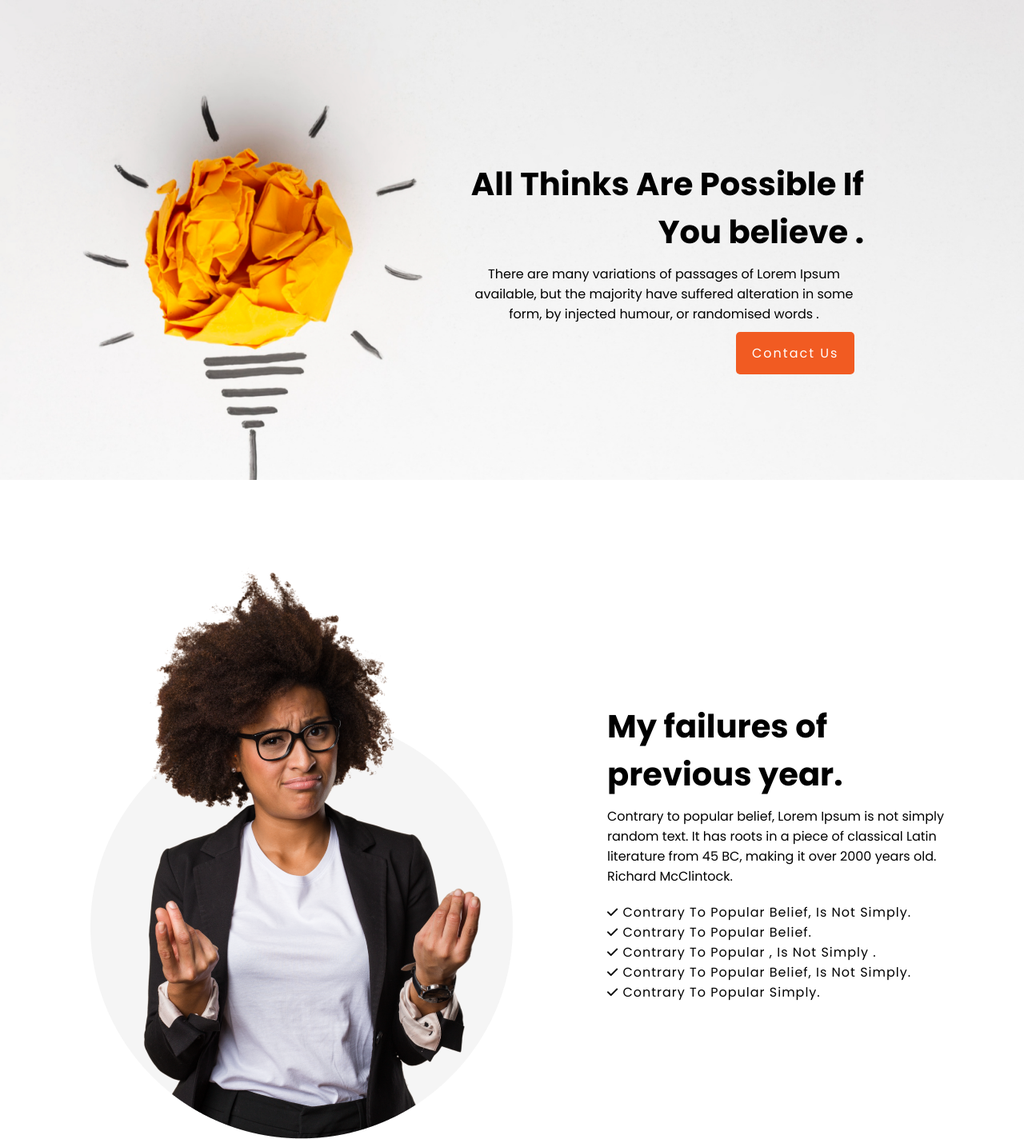
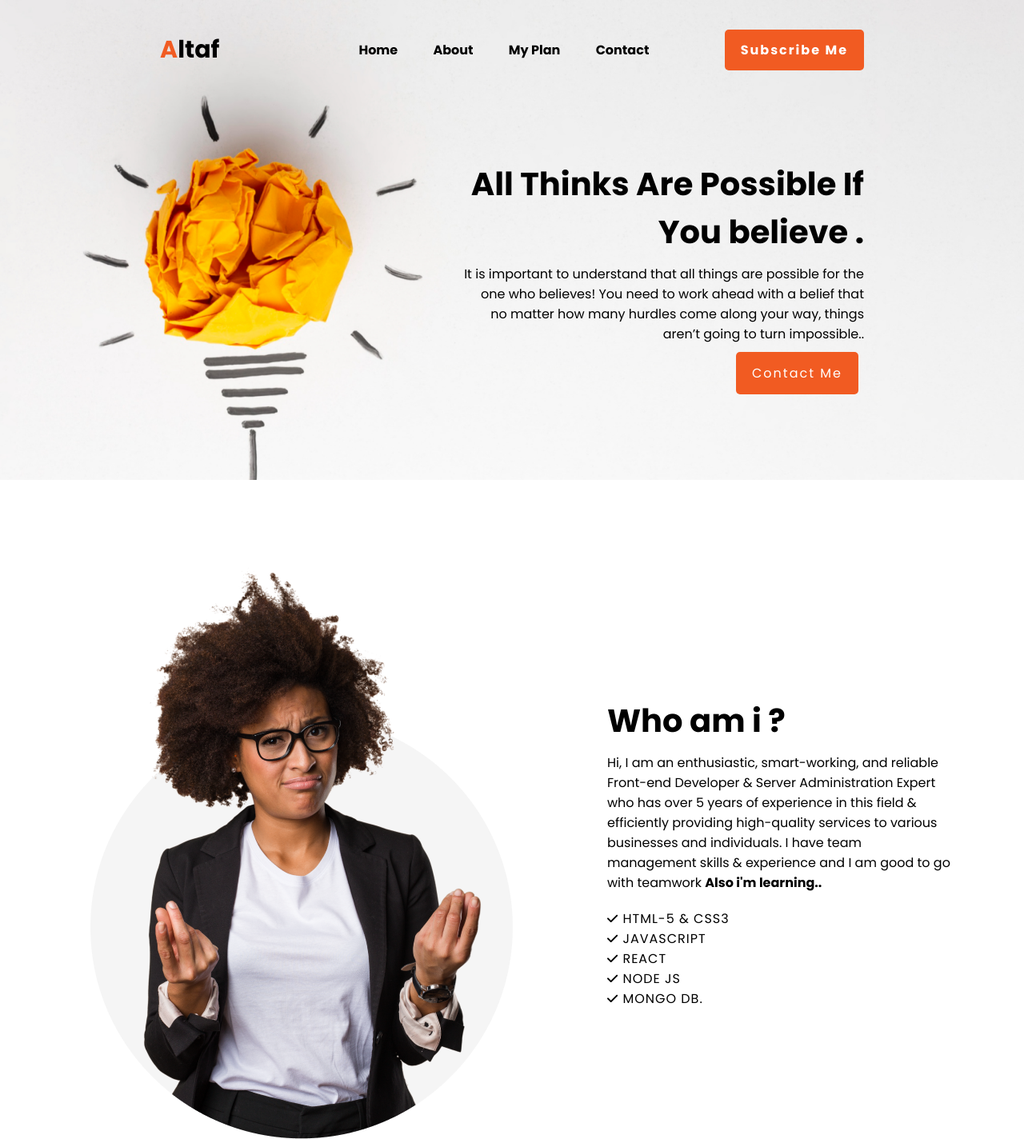
Before and after one commit to AltafHusain22/New-year, a plain HTML site: page index.html in a window 1280 px wide. Shown: the top 1424 px of the page at 80% size. Drawn offline with Linux system fonts and the light colour scheme.

Commit message:
a menu added, texts and colors updated

```diff
--- a/index.html
+++ b/index.html
@@ -9,8 +9,12 @@
     <!-- google poppins font link -->
     <link rel="preconnect" href="https://fonts.googleapis.com" />
     <link rel="preconnect" href="https://fonts.gstatic.com" crossorigin />
+    <link <link rel="preconnect" href="https://fonts.googleapis.com" />
+    <link rel="preconnect" href="https://fonts.gstatic.com" crossorigin />
     <link
-     <link rel="preconnect" href="https://fonts.googleapis.com"><link rel="preconnect" href="https://fonts.gstatic.com" crossorigin><link href="https://fonts.googleapis.com/css2?family=Open+Sans:wght@400;600&family=Poppins:wght@400;700&display=swap" rel="stylesheet">
+      href="https://fonts.googleapis.com/css2?family=Open+Sans:wght@400;600&family=Poppins:wght@400;700&display=swap"
+      rel="stylesheet"
+    />
 
     <!-- fontawesome icons cdn link -->
     <script
@@ -22,113 +26,147 @@
     <link rel="stylesheet" href="../New-year/src/index.css" />
   </head>
   <body>
+    <header>
+      <!-- nav Area -->
+
+      <section class="menu-item-area">
+        <div class="menu-wrap">
+          <div class="logo">
+            <h2><span class="loto-first-letter">A</span>ltaf</h2>
+          </div>
+          <div class="menu-items">
+            <nav>
+              <ul>
+                <li><a href="#home">Home</a></li>
+                <li><a href="#about">About</a></li>
+                <li><a href="#plan">My Plan</a></li>
+                <li><a href="#contact">Contact</a></li>
+                <li class="subscribe-btn">
+                  <a href="#subscribe">Subscribe Me</a>
+                </li>
+              </ul>
+            </nav>
+          </div>
+        </div>
+      </section>
       <!-- Banner Area -->
-    <header>
-      <section class="banner-area">
+      <section class="banner-area" id="home">
         <div class="banner-texts">
           <h2 class="title">All Thinks Are Possible If You believe .</h2>
           <p class="desciription">
-            There are many variations of passages of Lorem Ipsum available, but
-            the majority have suffered alteration in some form, by injected
-            humour, or randomised words .
+            It is important to understand that all things are possible for the
+            one who believes! You need to work ahead with a belief that no
+            matter how many hurdles come along your way, things aren’t going to
+            turn impossible..
           </p>
-          <button class="btn">Contact Us</button>
+          <button class="btn"><a href="#contact">Contact Me</a></button>
         </div>
       </section>
     </header>
     <!-- Main Section -->
     <main>
-
       <!-- About section -->
 
-      <section class="aboutme">
+      <section class="aboutme" id="about">
         <div class="about-area">
           <div class="image-area">
             <img src="../New-year/Assets/images/person.png" alt="" srcset="" />
           </div>
           <div class="text-area">
-            <h2 class="about-title">My failures of previous year.</h2>
+            <h2 class="about-title">Who am i ?</h2>
             <p class="about-desciription">
-              Contrary to popular belief, Lorem Ipsum is not simply random text.
-              It has roots in a piece of classical Latin literature from 45 BC,
-              making it over 2000 years old. Richard McClintock.
+              Hi, I am an enthusiastic, smart-working, and reliable Front-end
+              Developer & Server Administration Expert who has over 5 years of
+              experience in this field & efficiently providing high-quality
+              services to various businesses and individuals. I have team
+              management skills & experience and I am good to go with teamwork
+              <b> Also i'm learning..</b>
             </p>
             <li class="about-list">
-              <i class="fa-solid fa-check"> </i> Contrary to popular belief, is
-              not simply.
+              <i class="fa-solid fa-check"> </i> HTML-5 & CSS3
             </li>
             <li class="about-list">
-              <i class="fa-solid fa-check"> </i> Contrary to popular belief.
+              <i class="fa-solid fa-check"> </i> jAVASCRIPT
+            </li>
+            <li class="about-list"><i class="fa-solid fa-check"> </i> REACT</li>
+            <li class="about-list">
+              <i class="fa-solid fa-check"> </i> NODE JS
             </li>
             <li class="about-list">
-              <i class="fa-solid fa-check"> </i> Contrary to popular , is not
-              simply .
-            </li>
-            <li class="about-list">
-              <i class="fa-solid fa-check"> </i> Contrary to popular belief, is
-              not simply.
-            </li>
-            <li class="about-list">
-              <i class="fa-solid fa-check"> </i> Contrary to popular simply.
+              <i class="fa-solid fa-check"> </i> MONGO DB.
             </li>
           </div>
         </div>
       </section>
 
       <!-- Plan section start -->
-      <section class="plan">
-        <h2 class="plan-heading ">My plans</h2>
+      <section class="plan" id="plan">
+        <h2 class="plan-heading">My plans</h2>
         <div class="plan-area">
-
           <div class="plan-item-box">
-                    <img src="../New-year/Assets/icons/web.png" alt="">
+            <img src="../New-year/Assets/icons/web.png" alt="" />
             <h2 class="plan-title">Web Development</h2>
-                    <p class="plan-description">Lorem ipsum, dolor sit amet consectetur adipisicing elit. Eligendi, sunt?</p>
+            <p class="plan-description">
+              First i'll be a expert webdeveloper and i'll add lots of skills in
+              my career .
+            </p>
           </div>
           <div class="plan-item-box">
-                    <img src="../New-year/Assets/icons/js.png" alt="">
-                    <h2 class="plan-title">Javascript</h2>
-                    <p class="plan-description">Lorem ipsum dolor sit amet consectetur adipisicing elit. Officia, quisquam?</p>
+            <img src="../New-year/Assets/icons/presentation.png" alt="" />
+            <h2 class="plan-title">Teaching</h2>
+            <p class="plan-description">
+              then i wnat to spread my knowledge to people who are seeking to
+              gather knowldge.
+            </p>
           </div>
           <div class="plan-item-box">
-                    <img src="../New-year/Assets/icons/smoke.png" alt="">
-                    <h2 class="plan-title">Smoking Habit</h2>
-                    <p class="plan-description">Lorem ipsum dolor, sit amet consectetur adipisicing elit. Corporis, nemo?</p>
+            <img src="../New-year/Assets/icons/planning.png" alt="" />
+            <h2 class="plan-title">Writing</h2>
+            <p class="plan-description">
+              i love writing book , so i planed i'll write a book about
+              techonology.
+            </p>
           </div>
           <div class="plan-item-box">
-                    <img src="../New-year/Assets/icons/ecom.png" alt="">
-                    <h2 class="plan-title">ecommerce</h2>
-                    <p class="plan-description">Lorem ipsum dolor sit amet consectetur adipisicing elit. Praesentium, dicta!</p>
+            <img src="../New-year/Assets/icons/job.png" alt="" />
+            <h2 class="plan-title">Job</h2>
+            <p class="plan-description">
+              Getting a good job at a sftware company is my dream .
+            </p>
           </div>
         </div>
       </section>
 
       <!-- call to action section -->
 
-      <section class="call-to-action-area">
+      <section class="call-to-action-area" id="contact">
         <div class="call-to-action">
           <h2 class="call-to-action-title">Awlays keep a positive mindset</h2>
-            <button class="callnow">Call Now </button>
+          <button class="callnow">Call Now</button>
         </div>
       </section>
     </main>
 
     <!-- Footer Section -->
-    <footer>
+    <footer id="subscribe">
       <div class="footer-aea">
         <div class="footer-left-info">
           <h2 class="footer-header">Future</h2>
-                <p class="footer-description">There are many variations of passages of Lorem Ipsum available, but the majority have suffered alteration in some form, by injected humour, or randomised words</p>
+          <p class="footer-description">
+            Too often, we surrender much before we actually have ended up the
+            game. We lose the game before losing it, and that’s certainly
+            ridiculous.
+          </p>
           <p class="footer-description">Email : altaf@gmail.com</p>
           <p class="footer-description">Phone : +8801772654094</p>
-                <img src="../New-year/Assets/icons/fb.png" alt="" srcset="">
-                <img src="../New-year/Assets/icons/twitter.png" alt="" srcset="">
-                <img src="../New-year/Assets/icons/youtube.png" alt="" srcset="">
+          <img src="../New-year/Assets/icons/fb.png" alt="" srcset="" />
+          <img src="../New-year/Assets/icons/twitter.png" alt="" srcset="" />
+          <img src="../New-year/Assets/icons/youtube.png" alt="" srcset="" />
         </div>
         <div class="footer-right-getnotify">
-                <h2 class="subscribe-header">Subscribe </h2>
-                <input placeholder="Email..." type="email" name="" id="">
-                <input type="submit" value="Submit">
+          <h2 class="subscribe-header">Subscribe</h2>
+          <input placeholder="Email..." type="email" name="" id="" />
+          <input type="submit" value="Submit" />
         </div>
       </div>
     </footer>
--- a/src/index.css
+++ b/src/index.css
@@ -6,6 +6,64 @@
 body {
     font-family: 'Open Sans', sans-serif;
     font-family: 'Poppins', sans-serif;
+}
+
+/* Nav section */
+
+.logo h2 {
+    margin-left: 200px;
+    font-size: 30px;
+    margin-top: -10px;
+}
+
+.loto-first-letter {
+    color: #F15B22;
+}
+
+.menu-wrap {
+    display: flex;
+    flex-flow: row;
+    justify-content: space-between;
+    width: 1100px;
+    position: absolute;
+    margin-top: 50px;
+
+
+}
+
+.subscribe-btn a {
+    background-color: #F15B22;
+    padding: 14px 20px;
+    border: 0;
+    color: #fff;
+    font-size: 16px;
+    margin-top: 10px;
+    letter-spacing: 2px;
+    font-family: 'Poppins', sans-serif;
+    border-radius: 5px;
+    cursor: pointer;
+    margin-left: 50px;
+}
+
+nav {
+    align-content: center;
+
+}
+
+nav ul li {
+    list-style-type: none;
+    padding: 20px;
+    display: inline;
+
+}
+
+nav ul li a {
+    text-decoration: none;
+    color: #000;
+    font-family: Poppins;
+    font-weight: 600;
+
+
 }
 
 
@@ -38,7 +96,7 @@ body {
 .desciription {
     font-size: 16px;
     line-height: .5 em;
-    text-align: center;
+    text-align: right;
 
 }
 
@@ -55,6 +113,15 @@ body {
     cursor: pointer;
     margin-left: 340px;
 
+}
+
+.btn a {
+    color: #fff;
+    font-size: 16px;
+    margin-top: 10px;
+    letter-spacing: 2px;
+    font-family: 'Poppins', sans-serif;
+    text-decoration: none;
 }
 
 /* About section */
@@ -113,6 +180,7 @@ main {
     flex-flow: row;
     align-content: center;
     margin-bottom: 100px;
+    gap: 25px;
 }
 
 .plan-item-box {
@@ -125,10 +193,14 @@ main {
 
 }
 
+.plan-item-box img{
+ width: 100px;
+
+}
 /* Call to action section style  */
 
 .call-to-action {
-    background: linear-gradient(to right, #f15b22  0%, rgba(241, 91, 34, 0)100%), url(../Assets/images/watch.png), url(../Assets/images/gradient2.png);
+    background: linear-gradient(to right, #f15b22 0%, rgba(241, 91, 34, 0)100%), url(../Assets/images/watch.png), url(../Assets/images/gradient2.png);
     padding: 100px 100px;
     margin-bottom: 100px;
     background-size: cover;
```
Also changed, not shown: Assets/icons/job.png (added), Assets/icons/planning.png (added), Assets/icons/presentation.png (added), Assets/icons/task.png (added). Lines whose indentation alone changed are shown as unchanged.
